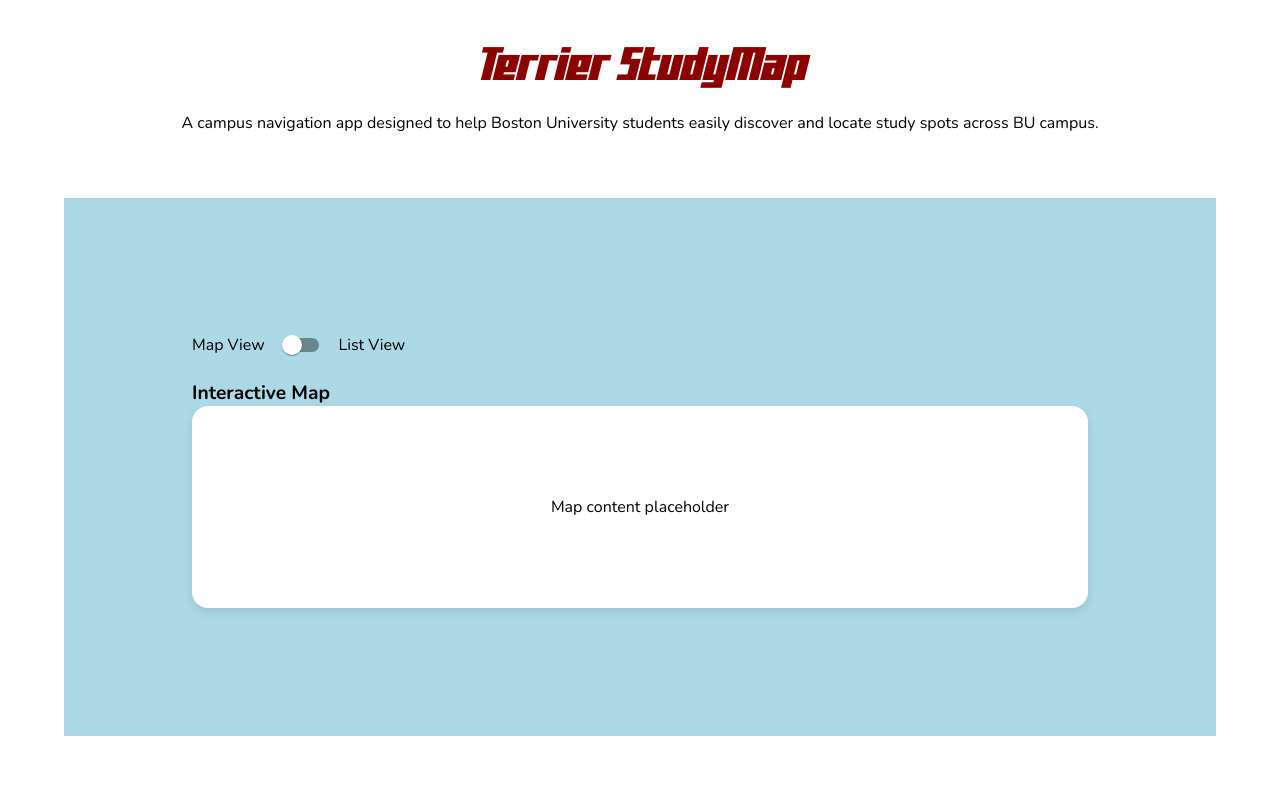
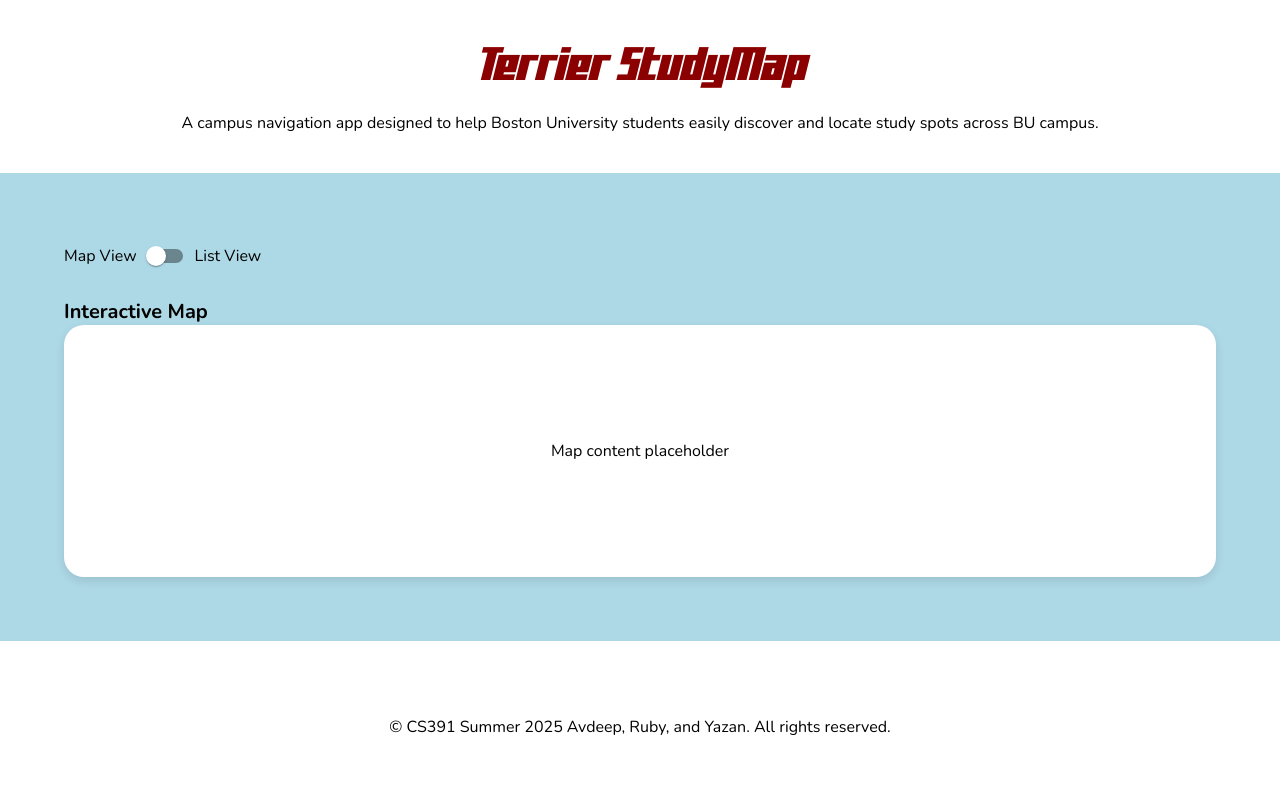
Before and after one commit to AvdeepKaur/CS392-Final-Project, a React (Vite) app: page / in a window 1280 px wide. Shown: the top 800 px of the page. Built offline with nearby package versions, Linux system fonts and the light colour scheme.

Commit message:
finished list component and fixed bugs with spacing

```diff
--- a/src/App.tsx
+++ b/src/App.tsx
@@ -1,19 +1,23 @@
+import styled from 'styled-components';
 import Header from './component/Header'
 import Footer from './component/Footer'
 import Home from './component/mains/home'
 
-//const StyledWrapper = styled.div`
+const StyledWrapper = styled.div`
+    display: flex;
+    flex-direction: column;
+    height: 100vh
+`;
 
-//`;
 
 export default function App(){
     return(
-        <>
+        <StyledWrapper>
             <Header></Header>
             <main>
                 <Home></Home>
             </main>
             <Footer></Footer>
-        </>
+        </StyledWrapper>
     )
 }
--- a/src/component/Footer.tsx
+++ b/src/component/Footer.tsx
@@ -9,7 +9,7 @@
 
 const FooterSubtitle = styled.p`
     text-align: center;
-    padding: 0 10%;
+    padding: 3%;
     font-family: nunito, sans-serif;
 `;
 
--- a/src/component/ListComponent.tsx
+++ b/src/component/ListComponent.tsx
@@ -0,0 +1,96 @@
+import styled from 'styled-components';
+import {useEffect, useState} from "react";
+import { Table, TableBody, TableCell, TableContainer, TableHead, TableRow, Chip} from '@mui/material';
+
+const StyledTableContainer = styled(TableContainer)`
+    width: 80%;
+    margin: 2% auto;
+`;
+
+const StyledTableCell = styled(TableCell)`
+    padding: 1%;
+`;
+
+const StyledChip = styled(Chip)`
+    margin-right: 2%;
+`;
+
+
+interface StudySpot {
+    _id: string;
+    name: string;
+    address: string;
+    tags: string[];
+}
+
+const mockStudySpots: StudySpot[] = [
+    {
+        _id: '1',
+        name: 'Mugar Memorial Library',
+        address: '771 Commonwealth Ave, Boston, MA 02215',
+        tags: ['quiet', 'library', 'group rooms']
+    },
+    {
+        _id: '2',
+        name: 'Caffè Nero',
+        address: '1047 Commonwealth Ave, Boston, MA 02215',
+        tags: ['cafe', 'coffee', 'outlets']
+    },
+    {
+        _id: '3',
+        name: 'Kilachand Hall Study Lounge',
+        address: '91 Bay State Rd, Boston, MA 02215',
+        tags: ['study lounge', '9th floor', 'open seating']
+    }
+];
+
+export default function ListComponent() {
+    const [studySpots, setStudySpots] = useState<StudySpot[]>([]);
+
+    useEffect(() => {
+        setStudySpots(mockStudySpots);  // Mock data used here
+    }, []);
+
+    // useEffect(() => {
+    //     const fetchData = async () => {
+    //         try{
+    //             const response = await fetch('/api/studyspots');
+    //             const data = await response.json();
+    //             setStudySpots(data);
+    //         } catch (error) {
+    //             console.log('Error fetching the study spots' + error);
+    //         }
+    //     };
+    //
+    //     fetchData();
+    // }, []);
+
+    return (
+        <StyledTableContainer>
+            <Table>
+                <TableHead>
+                    <TableRow>
+                        <StyledTableCell><strong>Name</strong></StyledTableCell>
+                        <StyledTableCell><strong>Address</strong></StyledTableCell>
+                        <StyledTableCell><strong>Tags</strong></StyledTableCell>
+                    </TableRow>
+                </TableHead>
+                <TableBody>
+                    {studySpots.map((spot) => (
+                        <TableRow key={spot._id}>
+                            <StyledTableCell>{spot.name}</StyledTableCell>
+                            <StyledTableCell>{spot.address}</StyledTableCell>
+                            <StyledTableCell>
+                                {spot.tags.map((tag, index) => (
+                                    <StyledChip key={index} label={tag} />
+                                ))}
+                            </StyledTableCell>
+                        </TableRow>
+                    ))}
+                </TableBody>
+            </Table>
+        </StyledTableContainer>
+
+    );
+
+}
--- a/src/component/mains/home.tsx
+++ b/src/component/mains/home.tsx
@@ -1,6 +1,7 @@
 import styled from 'styled-components';
 import { useState } from 'react';
 import Switch from '@mui/material/Switch';
+import ListComponent from '../ListComponent';
 
 
 //import MapComponent from
@@ -14,16 +15,14 @@
         flex-direction: column;
         justify-content: center;
         align-items: flex-start;
-        margin: 5%;
-        gap: 2%;
         background-color: lightblue;
-        padding: 10%;
+        padding: 5%;
         font-family: nunito, sans-serif;
     `;
 
     const MapWrapper = styled.div`
         background-color: white;
-        border-radius: 16px;
+        border-radius: 20px;
         box-shadow: 0 4px 10px rgba(0, 0, 0, 0.1);
         padding: 10%;
         width: 100%;
@@ -38,14 +37,13 @@
     const SwitchContainer = styled.div`
         display: flex;
         align-items: center;
-        gap: 0.5rem;
     `;
 
     const ViewLabel = styled.p`
-        font-size: 1.2rem;
+        font-size: 20px;
         font-weight: bold;
         font-family: nunito, sans-serif;
-        margin-top: 1rem;
+        margin-top: 2%;
     `;
 
     return(
@@ -66,7 +64,7 @@
                     {isListView ? 'List of Study Spots' : 'Interactive Map'}
                 </ViewLabel>
                 <MapWrapper>
-                    {isListView ? 'List content placeholder'  : 'Map content placeholder' }
+                    {isListView ? <ListComponent></ListComponent>  : 'Map content placeholder' }
                 </MapWrapper>
             </StyledHome>
         </>
--- a/src/global.css
+++ b/src/global.css
@@ -12,7 +12,3 @@
     font-weight: normal;
     font-style: normal;
 }
-
-main{
-    height: 100vh;
-}
```
